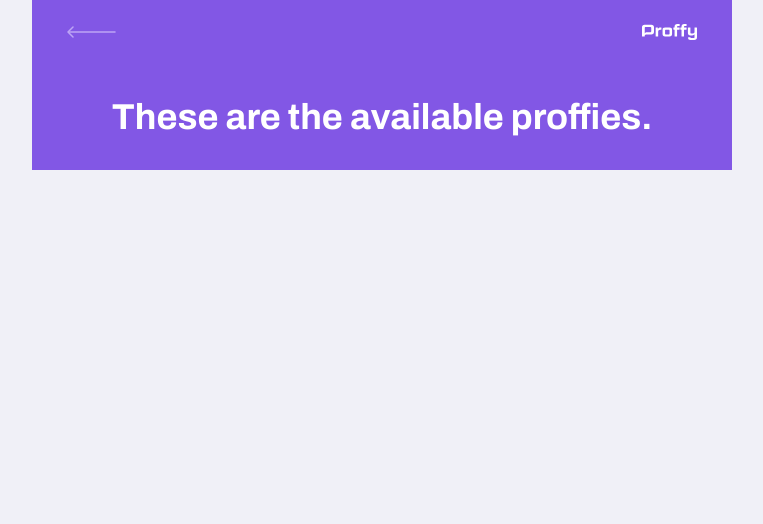
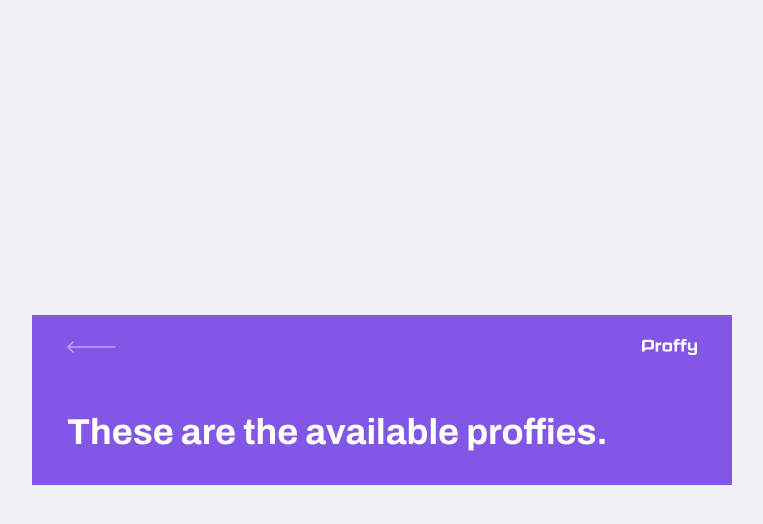
Before and after one commit to NatalNW/proffy, a React (Create React App) app in the folder web/: page /study in a window 1280 px wide. Shown: the top 524 px of the page, without its empty margins (258-1021 px from the left). Built offline with nearby package versions, Linux system fonts and the light colour scheme.

Commit message:
Add style

```diff
--- a/web/src/components/PageHeader/style.css
+++ b/web/src/components/PageHeader/style.css
@@ -1,8 +1,3 @@
-#page-teacher-list {
-    width: 100vw;
-    height: 100vh;
-}
-
 .page-header {
     display: flex;
     flex-direction: column;
@@ -33,7 +28,7 @@
 }
 
 .page-header .header-content {
-    width: 90;
+    width: 90%;
     position: relative;
     margin: 3.2rem auto;
 }
```
